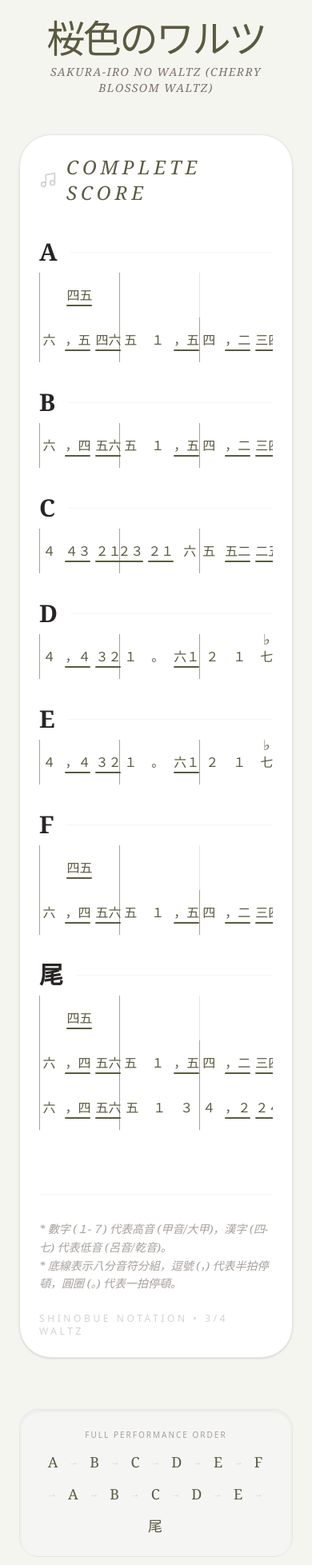
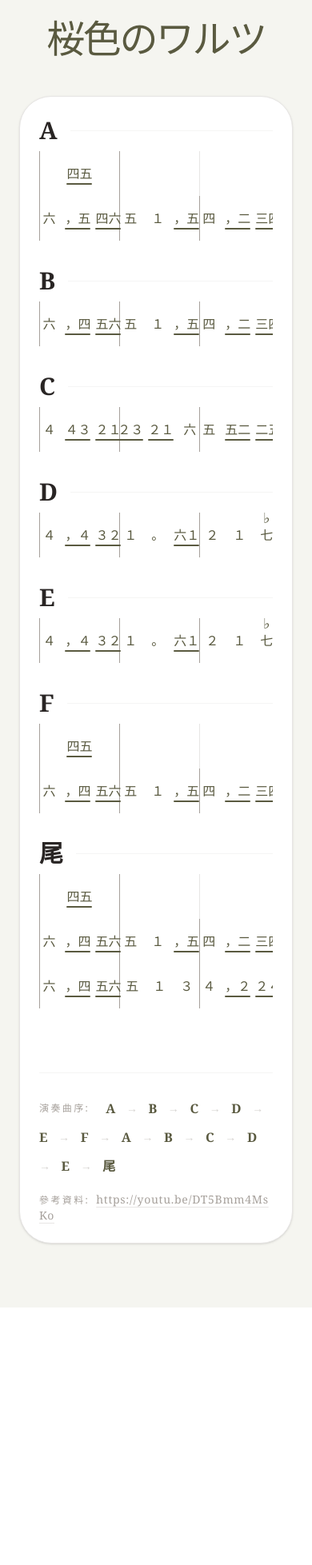
Before and after one commit to sezfoe/my-ais-sakurairo, a React (Vite) app: page / in a window 390 px wide. Shown: the part 40-1997 px from the top of the page at 80% size. After the commit the page ends 1675 px from the top, so only its background shows below. Built offline with nearby package versions, Linux system fonts and the light colour scheme.

Commit message:
refactor: Remove unused lucide-react dependency
Removes the `lucide-react` dependency and related UI elements from the main application component. This simplifies the project by eliminating unused code and dependencies.

```diff
--- a/package.json
+++ b/package.json
@@ -14,7 +14,6 @@
     "@google/genai": "^1.29.0",
     "@tailwindcss/vite": "^4.1.14",
     "@vitejs/plugin-react": "^5.0.4",
-    "lucide-react": "^0.546.0",
     "react": "^19.0.0",
     "react-dom": "^19.0.0",
     "vite": "^6.2.0",
--- a/src/App.tsx
+++ b/src/App.tsx
@@ -5,12 +5,10 @@
 
 import React from "react";
 import { motion } from "motion/react";
-import { Music } from "lucide-react";
 
 // Score data with strict 3-beat structure and notation rules
 const SCORE_DATA = {
   title: "桜色のワルツ",
-  subtitle: "Sakura-iro no Waltz (Cherry Blossom Waltz)",
   demoUrl: "https://youtu.be/DT5Bmm4MsKo",
   sequence: ["a", "b", "c", "d", "e", "f", "a", "b", "c", "d", "e", "outro"],
   sectionLabels: {
@@ -178,12 +176,9 @@ export default function App() {
           animate={{ opacity: 1, y: 0 }}
           transition={{ duration: 0.8 }}
         >
-          <h1 className="text-5xl md:text-7xl font-light tracking-tighter mb-2">
+          <h1 className="text-5xl md:text-7xl font-light tracking-tighter">
             {SCORE_DATA.title}
           </h1>
-          <p className="text-stone-500 italic text-sm md:text-base tracking-widest uppercase">
-            {SCORE_DATA.subtitle}
-          </p>
         </motion.div>
       </header>
 
@@ -196,11 +191,6 @@ export default function App() {
           className="bg-white rounded-[40px] shadow-sm border border-stone-200 overflow-hidden"
         >
           <div className="p-6 md:p-12">
-            <div className="flex items-center gap-3 mb-10">
-              <Music className="text-stone-300" size={24} />
-              <h2 className="text-2xl italic uppercase tracking-[0.2em]">Complete Score</h2>
-            </div>
-
             <div className="space-y-8">
               {sectionsToRender.map((sectionKey) => {
                 const currentSection = SCORE_DATA.sections[sectionKey as keyof typeof SCORE_DATA.sections];
@@ -272,52 +262,32 @@ export default function App() {
             </div>
 
             {/* Legend & Info */}
-            <div className="mt-20 pt-8 border-t border-stone-100 flex flex-col md:flex-row justify-between items-start md:items-center gap-6">
-              <div className="text-sm text-stone-400 italic leading-relaxed">
-                * 數字 (１-７) 代表高音 (甲音/大甲)，漢字 (四-七) 代表低音 (呂音/乾音)。
-                <br />
-                * 底線表示八分音符分組，逗號 (，) 代表半拍停頓，圓圈 (。) 代表一拍停頓。
-              </div>
-              <div className="text-xs font-sans tracking-[0.3em] text-stone-300 uppercase">
-                Shinobue Notation • 3/4 Waltz
-              </div>
-            </div>
-          </div>
-        </motion.div>
-
-        {/* Full Sequence Guide */}
-        <div className="mt-16 text-center">
-          <div className="inline-block px-8 py-6 bg-stone-100 rounded-3xl border border-stone-200 shadow-inner">
-            <span className="text-[10px] uppercase tracking-[0.2em] text-stone-400 font-sans block mb-3">Full Performance Order</span>
-            <div className="flex flex-wrap items-center justify-center gap-3 text-lg tracking-widest">
+            <div className="mt-20 pt-8 border-t border-stone-100 flex flex-col gap-5">
+              <div className="flex flex-wrap items-center gap-3 text-base tracking-widest">
+                <span className="text-xs uppercase tracking-[0.2em] text-stone-400 font-sans mr-2">演奏曲序:</span>
                 {SCORE_DATA.sequence.map((s, i) => (
                   <React.Fragment key={i}>
-                  <span className="text-[#5A5A40] font-medium uppercase">
+                    <span className="text-[#5A5A40] font-semibold uppercase">
                       {getSectionLabel(s)}
                     </span>
                     {i < SCORE_DATA.sequence.length - 1 && (
-                    <span className="text-stone-300 text-xs">→</span>
+                      <span className="text-stone-300 text-sm">→</span>
                     )}
                   </React.Fragment>
                 ))}
               </div>
+              {SCORE_DATA.demoUrl && (
+                <div className="text-sm text-stone-400 tracking-wider">
+                  <span className="text-xs uppercase tracking-[0.2em] text-stone-400 font-sans mr-2">參考資料:</span>
+                  <a href={SCORE_DATA.demoUrl} target="_blank" rel="noopener noreferrer" className="hover:text-stone-600 transition-colors break-all underline underline-offset-4 decoration-stone-200">
+                    {SCORE_DATA.demoUrl}
+                  </a>
+                </div>
+              )}
             </div>
           </div>
+        </motion.div>
       </main>
-
-      {/* Footer */}
-      <footer className="max-w-5xl mx-auto py-16 px-6 border-t border-stone-200 text-center">
-        {SCORE_DATA.demoUrl && (
-          <p className="text-stone-400 text-xs tracking-widest uppercase mb-4">
-            參考資料: <a href={SCORE_DATA.demoUrl} target="_blank" rel="noopener noreferrer" className="underline hover:text-stone-600 transition-colors">YouTube 演奏參考</a>
-          </p>
-        )}
-        <div className="flex justify-center gap-8">
-          <div className="text-[10px] uppercase tracking-widest text-stone-300">
-            Designed for Shinobue Players • Sakura-iro no Waltz
-          </div>
-        </div>
-      </footer>
 
       <style dangerouslySetInnerHTML={{ __html: `
         .custom-scrollbar::-webkit-scrollbar {
```
Lines whose indentation alone changed are shown as unchanged.
